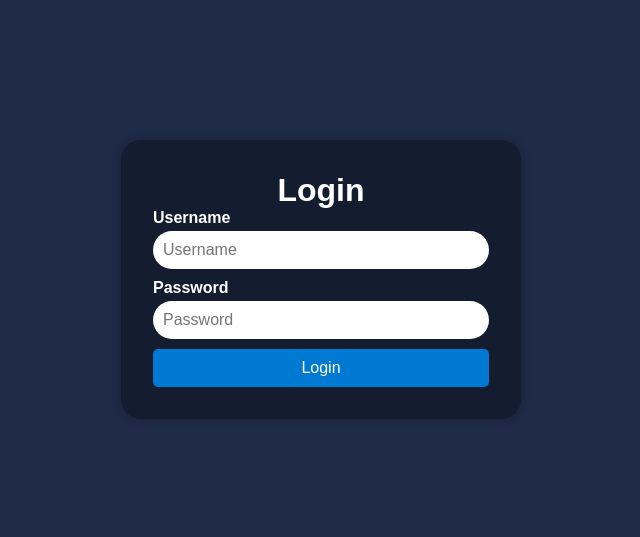
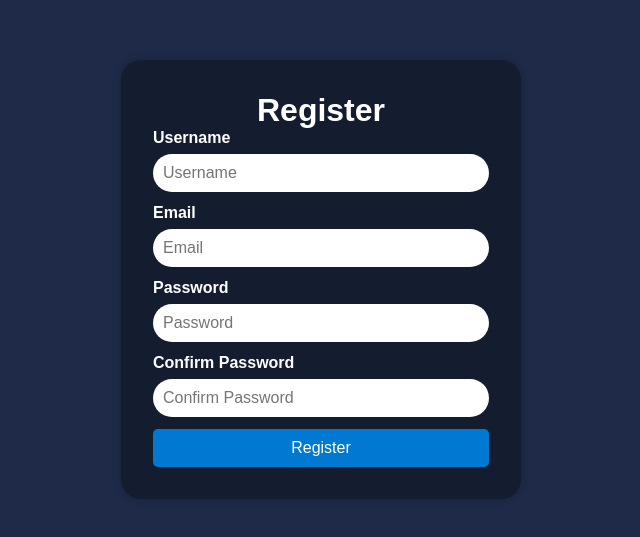
Before and after one commit to ZenithSUS/product-management-system, a React (Vite) app: page /register in a window 1280 px wide. Before the commit this address led to /login. Shown: the part 121-658 px from the top of the page, without its empty margins (319-959 px from the left). Built offline with nearby package versions, Linux system fonts and the light colour scheme.

Commit message:
Added registration

```diff
--- a/src/App.jsx
+++ b/src/App.jsx
@@ -6,6 +6,7 @@ import Products from './navigation/products';
 import Orders from './navigation/orders';
 import { Customers } from "./navigation/customers";
 import { Login } from "./auth/login";
+import { Register } from "./auth/register";
 
 
 const products = [
@@ -32,6 +33,7 @@ function App() {
         <Route path="/orders" element={token ? <Orders orders={orders} /> : <Navigate to="/login" />} />
         <Route path="/customers" element={token ? <Customers /> : <Navigate to="/login" />}  />
         <Route path="/login" element={token ? <Navigate to="/dashboard" /> : <Login />} />
+        <Route path="/register" element={<Register />} />
         <Route path="*" element={token ? <h2>404 Not Found</h2> : <Navigate to="/login" />} />
         <Route path="/" element={<Navigate to="/login" />} />
       </Routes>
--- a/src/auth/login.jsx
+++ b/src/auth/login.jsx
@@ -1,8 +1,11 @@
 import React, { useRef, useState } from "react";
+import { Navigate } from "react-router-dom";
 import { useStateContext } from "../context/context_provider";
 import '../styles/login.css'
 
-const LoginForm = () => {
+
+
+export function Login() {
     const { setUser, setToken } = useStateContext();
     const usernameRef = useRef();
     const passwordRef = useRef();
@@ -32,17 +35,10 @@ const LoginForm = () => {
                         <input ref={passwordRef} type="password" name="password" id="password" placeholder="Password" />
                     </div>
                     <button type="submit">Login</button>
+
+                    <p>Don't have an account? <a href="/register"> Register here </a></p>
                 </form>
             </div>
         </>
     );
 }
-
-export function Login() {
-    const form = LoginForm();
-    return (
-        <>
-            {form}
-        </>
-    )
-}
--- /dev/null
+++ b/src/auth/register.jsx
@@ -0,0 +1,69 @@
+import React, { useState, useRef } from "react";
+import '../styles/register.css'
+
+export function Register() {
+    const emailInput = useRef();
+    const usernameInput = useRef();
+    const passwordInput = useRef();
+    const confirmpasswordInput = useRef();
+    const [errors, setErrors] = useState({});
+
+    const handleSubmit = (e) => {
+        e.preventDefault();
+        const formData = new FormData();
+        formData.append("process", "register");
+        formData.append("email", emailInput.current.value);
+        formData.append("username", usernameInput.current.value);
+        formData.append("password", passwordInput.current.value);
+        formData.append("confirmpassword", confirmpasswordInput.current.value);
+        fetchAuth(formData);
+    }
+
+    async function fetchAuth(formData) {
+        await fetch("http://localhost/PMS_Api/request/auth.php", {
+            method: "POST",
+            body: formData,
+            })
+            .then((response) => response.json())
+            .then((data) => {
+                if(data.status == 200) {
+                    window.location.href = "/login";
+                } else {
+                    setErrors(data.error);
+                    console.log(data.error);
+                }
+            })
+            .catch((error) => console.log(error));
+    }
+
+    return (
+        <div className="container">
+            <form onSubmit={handleSubmit} className="register-form">
+            <h1>Register</h1>
+                <div className="input-field">
+                    <label htmlFor="Username">Username</label>
+                    <input type="text" placeholder="Username" ref={usernameInput} name="username" onInput={() => {setErrors({...errors, username: "", usernameValid: ""})}} />
+                    <span className="error-message">
+                        {errors.username || (errors.usernameValid && Object.values(errors.usernameValid).map((element, index) => <span key={index}>{"- " + element}</span>))}
+                    </span>
+                </div>
+                <div className="input-field">
+                    <label htmlFor="Email">Email</label>
+                    <input type="email" placeholder="Email" ref={emailInput} name="email" onInput={() => {setErrors({...errors, email: ""})}} />
+                    <span className="error-message">{errors.email || errors.emailValid}</span>
+                </div>
+                <div className="input-field">
+                    <label htmlFor="Password">Password</label>
+                    <input type="password" placeholder="Password" ref={passwordInput} name="password" onInput={() => {setErrors({...errors, password: ""})}}  />
+                    <span className="error-message">{errors.password || errors.passwordValid}</span>
+                </div>
+                <div className="input-field">
+                    <label htmlFor="ConfirmPassword">Confirm Password</label>
+                    <input type="password" placeholder="Confirm Password" ref={confirmpasswordInput} name="confirmpassword" onInput={() => {setErrors({...errors, confirmpassword: ""})}}  />
+                    <span className="error-message">{errors.confirmpassword}</span>
+                </div>
+                <button type="submit" value={"Register"}>Register</button>
+            </form>
+        </div>
+    );
+}
--- a/src/context/context_provider.jsx
+++ b/src/context/context_provider.jsx
@@ -31,7 +31,6 @@ export const ContextProvider = ({children}) => {
 
 
     return (
-        console.log(token, user),
         <StateContext.Provider value={{
             user,
             setUser,
--- a/src/global.css
+++ b/src/global.css
@@ -9,6 +9,13 @@
 
 body {
   background-color: var(--secondary-color);
+}
+
+span {
+  display: block;
+  color: red;
+  font-weight: bold;
+  margin: 0 5px;
 }
 
 button {
@@ -41,7 +48,7 @@ main {
   justify-content: center;
   background-color: var(--secondary-color);
   padding: 20px;
-  margin-left: 250px;
+  margin-left: calc(250px + 2rem);
 }
 
 header {
@@ -111,7 +118,7 @@ input {
 
 label {
   font-weight: 800;
-  margin-bottom: 2px;
+  margin-bottom: 5px;
 }
 
 table {
--- /dev/null
+++ b/src/styles/register.css
@@ -0,0 +1,32 @@
+.container {
+    display: flex;
+    align-items: center;
+    justify-content: center;
+    min-height: 100vh;
+
+    form {
+        display: flex;
+        flex-direction: column;
+        background-color: var(--primary-color);
+        padding: 2rem;
+        background-color: var(--primary-color);
+        color: var(--light-color);
+        box-shadow: 0 0 10px rgba(0, 0, 0, 0.2);
+        border-radius: 20px;
+        width: 400px;
+
+        h1 {
+            text-align: center;
+        }
+
+        input {
+            margin-bottom: 10px;
+        }
+
+        .input-field {
+            display: flex;
+            flex-direction: column;
+            gap: 2px;
+        }
+    }
+}
```
